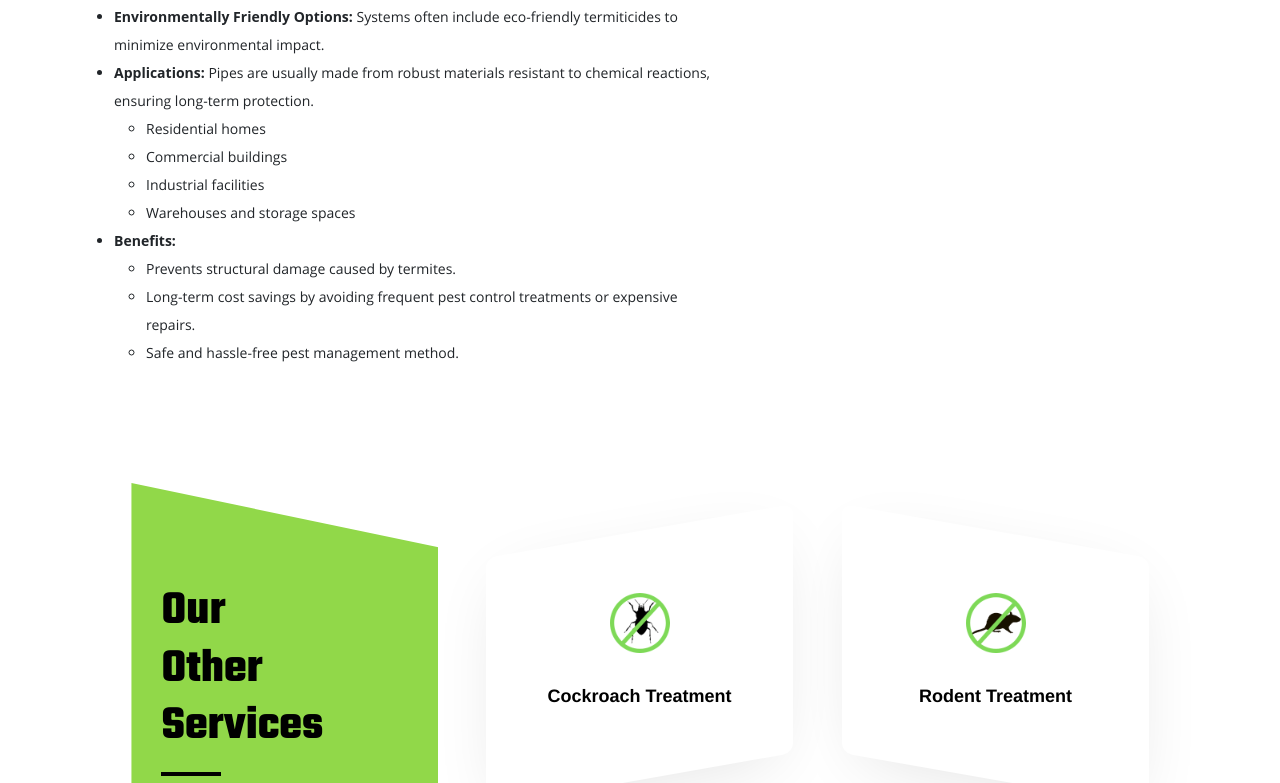
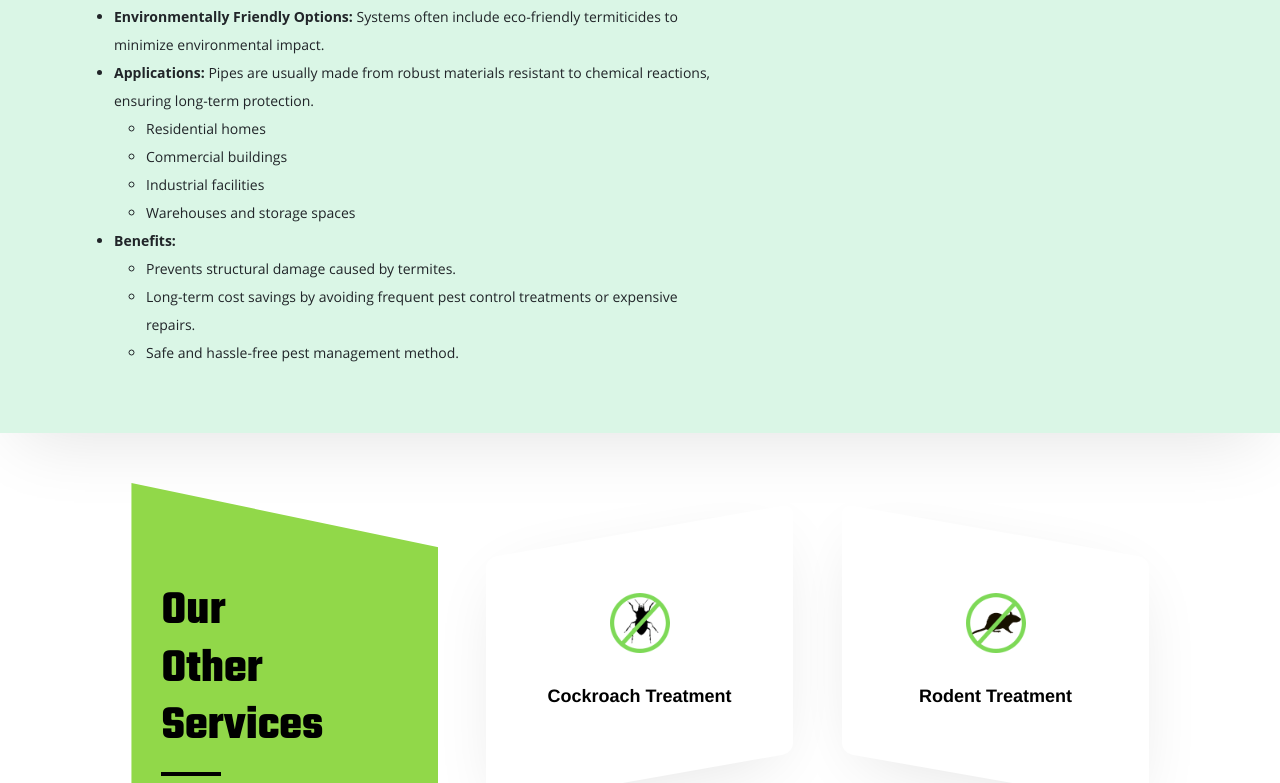
Before and after one commit to ShriiiTrackingSolutions/Unique-Pest-Control, a plain HTML site: page termiteTreatment.html in a window 1280 px wide. Shown: the part 1810-2593 px from the top of the page. Drawn offline with nearby package versions, Linux system fonts and the light colour scheme; a web font is replaced by a local one.

Commit message:
new section background

```diff
--- a/css/style.css
+++ b/css/style.css
@@ -1128,6 +1128,11 @@ img {
   z-index: -2;
 }
 
+.newSection {
+background-color: #2ecc702d;
+box-shadow: 0px 23px 70px -20px rgba(0, 0, 0, 0.12);
+}
+
 .newSection .secH{
   text-transform: capitalize;
 color: var(--Black);
```
